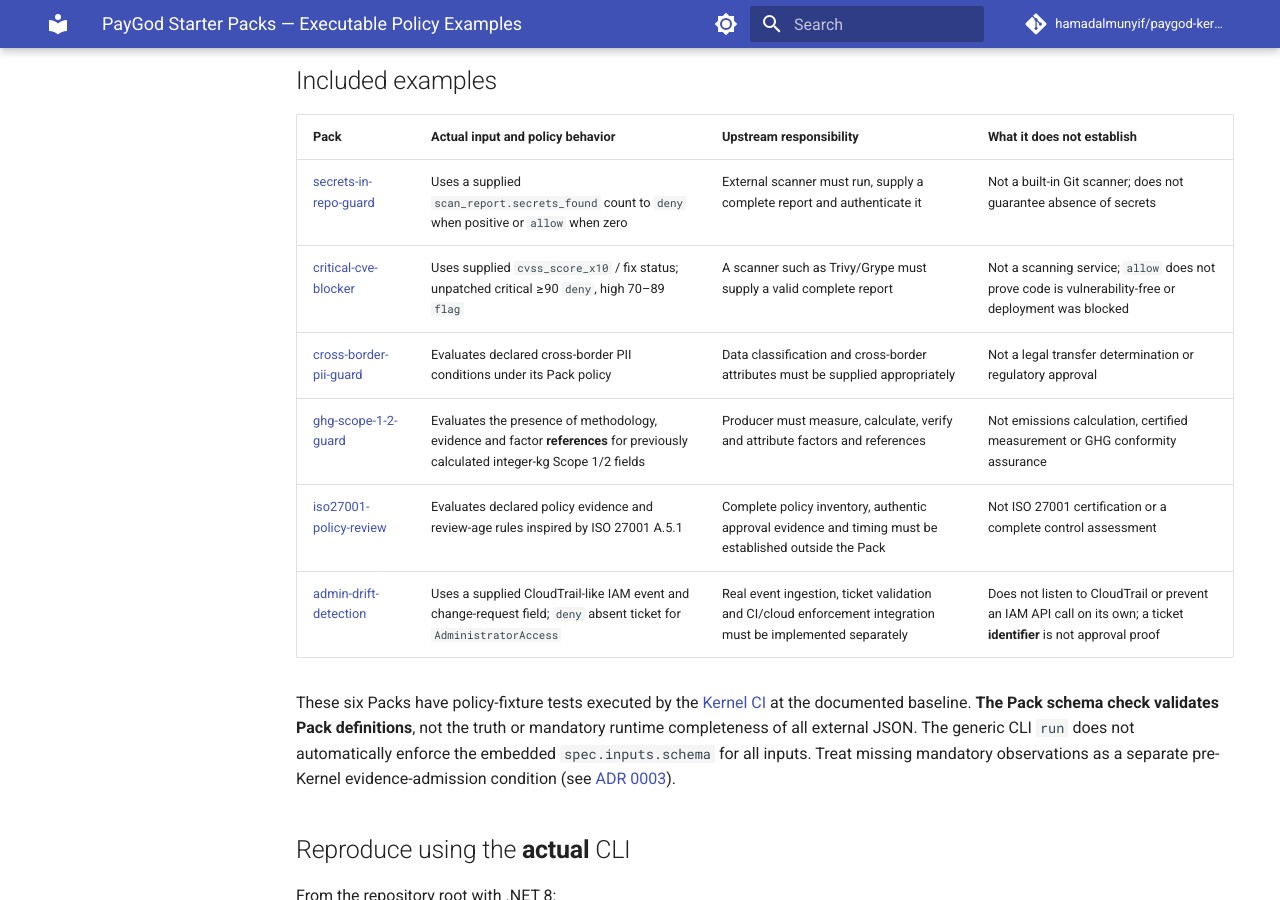
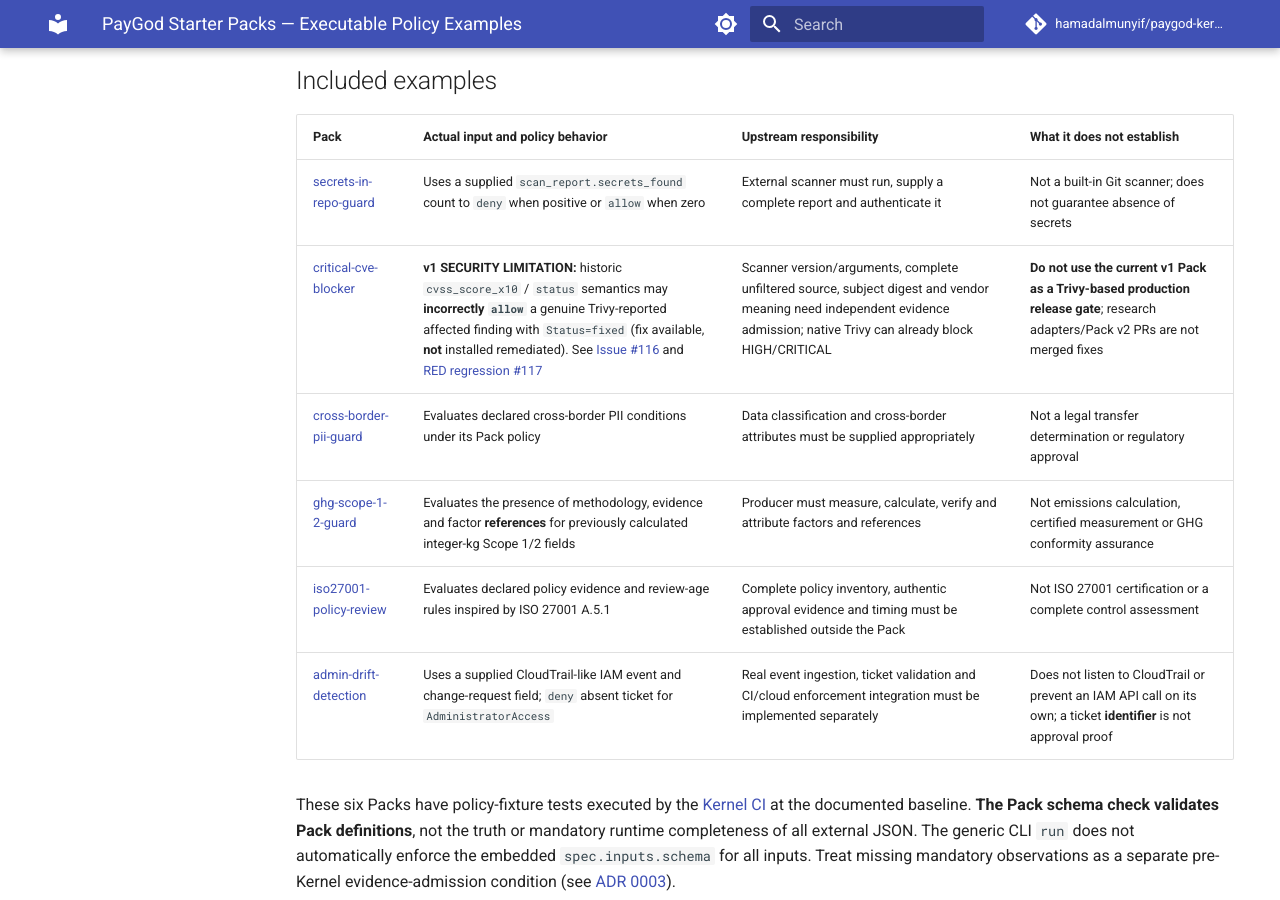
Before and after one commit to hamadalmunyif/paygod-kernel-mvp, an MkDocs documentation site: the page built from docs/STARTER_PACKS.md, in a window 1280 px wide and 900 px high, scrolled down 349 px. Built offline with MkDocs 1.6.1 and Material for MkDocs 9.7.7, drawn with Linux system fonts in a browser that asks for light colours; comment, search, counter and statistics services are not loaded.

Commit message:
docs(security): warn against unsafe v1 Trivy fixed-status release claims

```diff
--- a/docs/STARTER_PACKS.md
+++ b/docs/STARTER_PACKS.md
@@ -10,7 +10,7 @@ A PayGod Pack defines **input expectations, ordered policy rules and fixture cas
 | Pack | Actual input and policy behavior | Upstream responsibility | What it does **not** establish |
 |---|---|---|---|
 | [secrets-in-repo-guard](../packs/core/secrets-in-repo-guard/) | Uses a supplied `scan_report.secrets_found` count to `deny` when positive or `allow` when zero | External scanner must run, supply a complete report and authenticate it | Not a built-in Git scanner; does not guarantee absence of secrets |
-| [critical-cve-blocker](../packs/core/critical-cve-blocker/) | Uses supplied `cvss_score_x10` / fix status; unpatched critical ≥90 `deny`, high 70–89 `flag` | A scanner such as Trivy/Grype must supply a valid complete report | Not a scanning service; `allow` does not prove code is vulnerability-free or deployment was blocked |
+| [critical-cve-blocker](../packs/core/critical-cve-blocker/) | **v1 SECURITY LIMITATION:** historic `cvss_score_x10` / `status` semantics may **incorrectly `allow`** a genuine Trivy-reported affected finding with `Status=fixed` (fix available, **not** installed remediated). See [Issue #116](https://github.com/hamadalmunyif/paygod-kernel-mvp/issues/116) and [RED regression #117](https://github.com/hamadalmunyif/paygod-kernel-mvp/pull/117) | Scanner version/arguments, complete unfiltered source, subject digest and vendor meaning need independent evidence admission; native Trivy can already block HIGH/CRITICAL | **Do not use the current v1 Pack as a Trivy-based production release gate**; research adapters/Pack v2 PRs are not merged fixes |
 | [cross-border-pii-guard](../packs/core/cross-border-pii-guard/) | Evaluates declared cross-border PII conditions under its Pack policy | Data classification and cross-border attributes must be supplied appropriately | Not a legal transfer determination or regulatory approval |
 | [ghg-scope-1-2-guard](../packs/core/ghg-scope-1-2-guard/) | Evaluates the presence of methodology, evidence and factor **references** for previously calculated integer-kg Scope 1/2 fields | Producer must measure, calculate, verify and attribute factors and references | Not emissions calculation, certified measurement or GHG conformity assurance |
 | [iso27001-policy-review](../packs/core/iso27001-policy-review/) | Evaluates declared policy evidence and review-age rules inspired by ISO 27001 A.5.1 | Complete policy inventory, authentic approval evidence and timing must be established outside the Pack | Not ISO 27001 certification or a complete control assessment |
```
